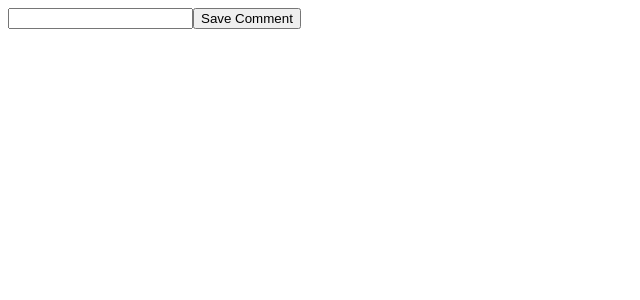
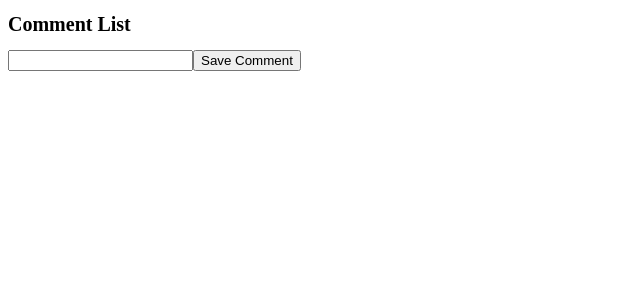
Before and after one commit to davisstacked/LeahDavisCommentUIExercise, a React (Create React App) app: page / in a window 1280 px wide. Shown: the top 300 px of the page, without its empty margins (0-640 px from the left). Built offline with nearby package versions, Linux system fonts and the light colour scheme.

Commit message:
passing data thru props

```diff
--- a/src/App.js
+++ b/src/App.js
@@ -1,5 +1,6 @@
 import CommentPage from './CommentPage';
-import CommentFormTwo from './CommentFormTwo';
+// import CommentFormTwo from './CommentFormTwo';
+// import CommentList from './CommentList';
 
 import './App.css';
 
@@ -9,7 +10,8 @@ function App() {
 
   return (
     <div className='App'>
-      <CommentFormTwo />
+      {/* <CommentList /> */}
+      <CommentPage />
     </div>
   );
 }
--- a/src/Comment.js
+++ b/src/Comment.js
@@ -1,9 +1,10 @@
-import React from 'react'
+import React from 'react';
 
 const Comment = () => {
+
   return (
     <div>
-
+      <p>hi</p>
     </div>
   )
 }
--- a/src/CommentList.js
+++ b/src/CommentList.js
@@ -1,11 +1,64 @@
-import React from 'react'
+import React, { useState } from 'react';
+import Comment from './Comment';
+import CommentFormTwo from './CommentFormTwo';
+import { v4 as uuid } from 'uuid';
 
-const CommentList = () => {
+const CommentList = ({ data }) => {
+
+  const initialState = data.comments;
+  const [comments, setComments] = useState([]);
+
+  console.log(initialState)
+
+
+  const addComment = (comment) => {
+    const newComment = { ...comment, id: uuid()};
+    setComments((state) => [...state, newComment]);
+  };
+
+  // initialState.forEach(c => {
+  //   addComment(c)
+  // })
+
+  const removeComment = (id) => {
+    setComments(comments.filter((comment) => comment.id !== id));
+  };
+
+  const updateComment = (id, updatedQuote) => {
+    const updatedComments = comments.map((comment) => {
+      if (comment.id === id) {
+        return { ...comment, comment: updatedQuote };
+      }
+      return comment;
+    });
+    setComments(updatedComments);
+  };
+
+  const renderComments = () => {
+    return (
+      <ul>
+        <li style={{ listStyleType: 'none' }}>
+          {comments.map((comment) => (
+            <Comment
+              remove={() => removeComment(comment.id)}
+              update={updateComment}
+              quote={comment.comment}
+              key={comment.id}
+              id={comment.id}
+            />
+          ))}
+        </li>
+      </ul>
+    );
+  };
+
   return (
-    <div>
-
+    <div className='CommentList'>
+      <h1>Comment List</h1>
+      {renderComments()}
+      <CommentFormTwo addComment={addComment} />
     </div>
-  )
-}
+  );
+};
 
 export default CommentList;
--- a/src/CommentPage.js
+++ b/src/CommentPage.js
@@ -1,9 +1,11 @@
 import React, { useEffect, useState } from 'react';
+import CommentList from './CommentList';
 
 const CommentPage = () => {
 
-  const [state, setState] = useState({});
+  const [data, setData] = useState({});
 
+  useEffect(() => {
     const getData = async () => {
       await fetch('data.json', {
         headers: {
@@ -17,20 +19,18 @@ const CommentPage = () => {
         })
         .then((myJson) => {
           console.log(myJson);
-        setState(myJson)
+          setData(myJson)
         });
     };
 
-  useEffect(() => {
     getData();
-  }, []);
+  }, [])
 
-  console.log(state);
-  const name = state.restaurant.name;
-  console.log(name);
+  console.log(data);
+
   return (
     <div>
-      {name}
+      <CommentList data={data} />
     </div>
   );
 };
```
Lines whose indentation alone changed are shown as unchanged.
